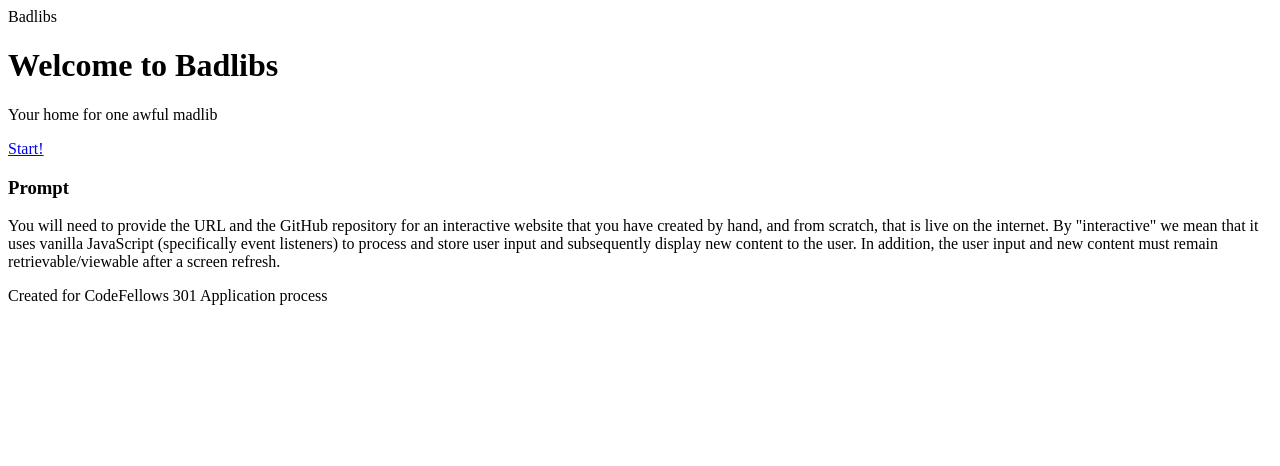
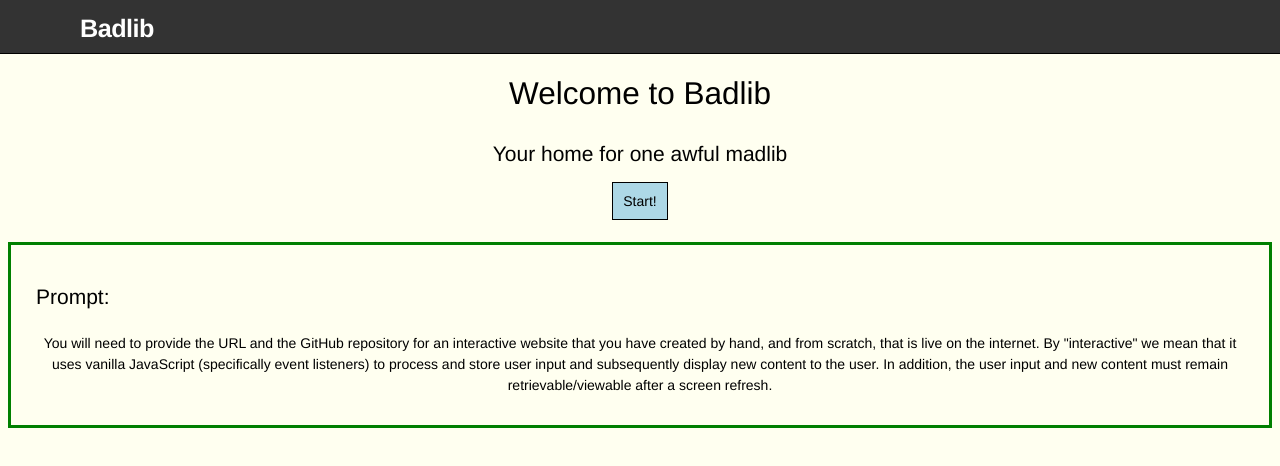
Before and after one commit to papercliphat/badlibs, a plain HTML site: page index.html in a window 1280 px wide. Drawn offline with Linux system fonts and the light colour scheme.

Commit message:
added some css

```diff
--- /dev/null
+++ b/css/badlib.css
@@ -0,0 +1,119 @@
+.navbar {
+  position: fixed;
+  top: 0;
+  right: 0;
+  left: 0;
+  display: block;
+  float: left;
+  z-index: 1030;
+  margin: 0 0 0 0;
+  padding-right: 0;
+  padding-left: 0;
+  background-color: #333333;
+  border-bottom: solid black 1px;
+    -webkit-border-radius: 0;
+     -moz-border-radius: 0;
+          border-radius: 0;
+}
+
+#logo {
+  font-family: "Helvetica Neue", Helvetica, Arial, sans-serif;
+  float: left;
+  margin-left: 80px;
+  margin-right: 10px;
+  color: #fff;
+  letter-spacing: -0.5px;
+  padding-top: 10px;
+  padding-bottom: 5px;
+  font-weight: bold;
+  font-size: 180%;
+  @media (max-width: 499px){
+    margin-left: 10px;
+  }
+  @media (min-width: 500px) and (max-width: 679px) {
+    margin-left: 50px;
+  }
+  @media (min-width: 680px) and (max-width: 879px) {
+    margin-left: 70px;
+  }
+}
+
+body {
+  margin-top: 70px;
+  background-color: #fffff0;
+  position: relative;
+  font-family: "Helvetica Neue", Helvetica, Arial, sans-serif;
+  font-size: 87.5%;
+  line-height: 1.5;
+  text-align: center;
+  height: 100%;
+}
+
+.page {
+  min-height: 100%;
+}
+
+.start-button {
+	background-color: lightblue;
+	margin-top: 30px;
+	padding: 10px 10px 10px 10px;
+	border: 1px solid black;
+}
+
+a:link, a:visited {
+  color: black;
+  text-decoration: none;
+}
+a[href*="index.html"] {
+  color: white;
+  text-decoration: none;
+}
+a:hover {
+  color: green;
+  text-decoration: none;
+}
+a:active {
+  color: silver;
+  text-decoration: none;
+}
+h1 {
+  font-weight: 500;
+  font-size: 225%;
+  @media (max-width: 499px){
+  font-size: 150%;
+  }
+    @media (min-width: 500px) and (max-width: 679px){
+    font-size: 200%;
+  }
+}
+h2 {
+  font-weight: 500;
+  font-size: 187.5%;
+}
+h3 {
+  font-weight: 500;
+  font-size: 150%;
+}
+
+.prompt_header {
+	text-align: left;
+}
+
+.prompt {
+	border: 3px solid green;
+	margin-top: 30px;
+	padding: 15px 25px 15px 25px;
+}
+
+table.center {
+margin-left: auto;
+margin-right: auto;
+margin-top: -35px;
+}
+
+.badlibsFinal {
+	border: 3px solid green;
+	padding: 15px 25px 15px 25px;
+	margin-bottom: 25px;
+	text-align: left;
+}
--- a/index.html
+++ b/index.html
@@ -1,25 +1,28 @@
 <!DOCTYPE html>
 <html>
 <head>
-	<title>Welcome</title>
-	<link href="#" rel="stylesheet type="text/css">
-
+  <title>Badlib</title>
+  <link href="css/badlib.css" rel="stylesheet" type="text/css">
 </head>
-<body class = "subpage">
   <header class="navbar">
-		<nav> Badlibs
+    <nav id="logo">
+      Badlib
     </nav>
   </header>
-	<div>
-		<h1>Welcome to Badlibs</h1>
-		<p>Your home for one awful madlib</p>
+<body>
+  <div class="page">
+    <div class="mini_header">
+      <h1>Welcome to Badlib</h1>
+      <h3>Your home for one awful madlib</h3>
+    </div>
+    <div class="content">
       <a class="start-button" href="enterlibs.html">Start!</a>
     </div>
+    <div class="push"></div>
+  </div>
     <div class="prompt">
-	<h3>Prompt</h3>
-		<p>You will need to provide the URL and the GitHub repository for an interactive website that you have created by hand, and from scratch, that is live on the internet. By "interactive" we mean that it uses vanilla JavaScript (specifically event listeners) to process and store user input and subsequently display new content to the user. In addition, the user input and new content must remain retrievable/viewable after a screen refresh.</p>
+      <h3 class="prompt_header">Prompt:</h3>
+      <p>    You will need to provide the URL and the GitHub repository for an interactive website that you have created by hand, and from scratch, that is live on the internet. By "interactive" we mean that it uses vanilla JavaScript (specifically event listeners) to process and store user input and subsequently display new content to the user. In addition, the user input and new content must remain retrievable/viewable after a screen refresh.</p>
     </div>
-	<footer>Created for CodeFellows 301 Application process
-	</footer>
 </body>
 </html>
--- a/js/construct_libs.js
+++ b/js/construct_libs.js
@@ -22,8 +22,8 @@ badlibValuesTitles = ["Noun", "Person in Room", "Verb", "Part of the Body(Plural
 //create text input areas
 function displayBadlibData() {
   var insertLibs = document.getElementById('enterlibsList');
-  var libHeader = document.createElement('h1');
-  libHeader.textContent = 'Badlibs list';
+  var libHeader = document.createElement('h2');
+  libHeader.textContent = 'Input list';
   insertLibs.appendChild(libHeader);
   var libUl = document.createElement('ul');
   insertLibs.appendChild(libUl);
```
Also changed, not shown: badlib.html (+9 -11 lines), enterlibs.html (+6 -8 lines), js/fill_in_libs.js (deleted). Lines whose indentation alone changed are shown as unchanged.
